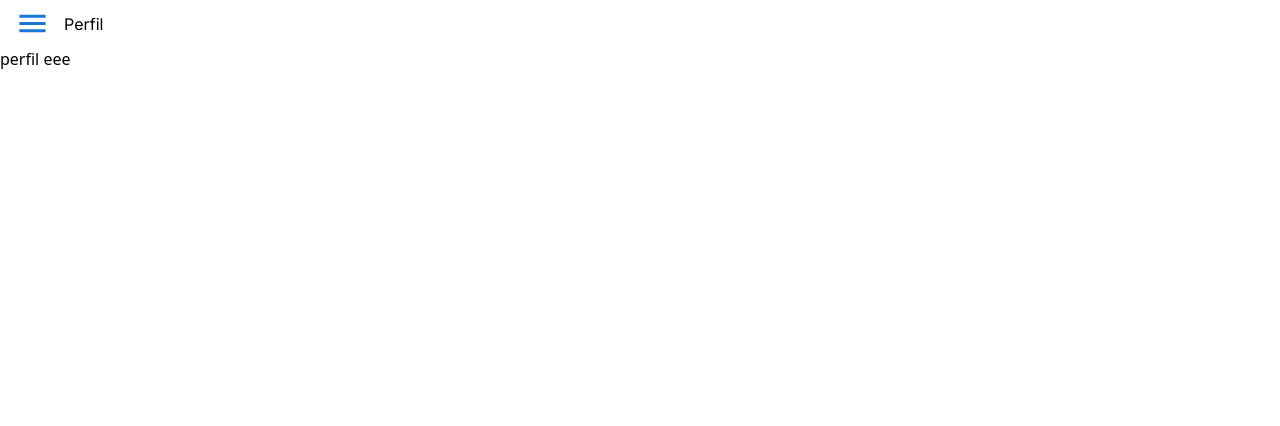
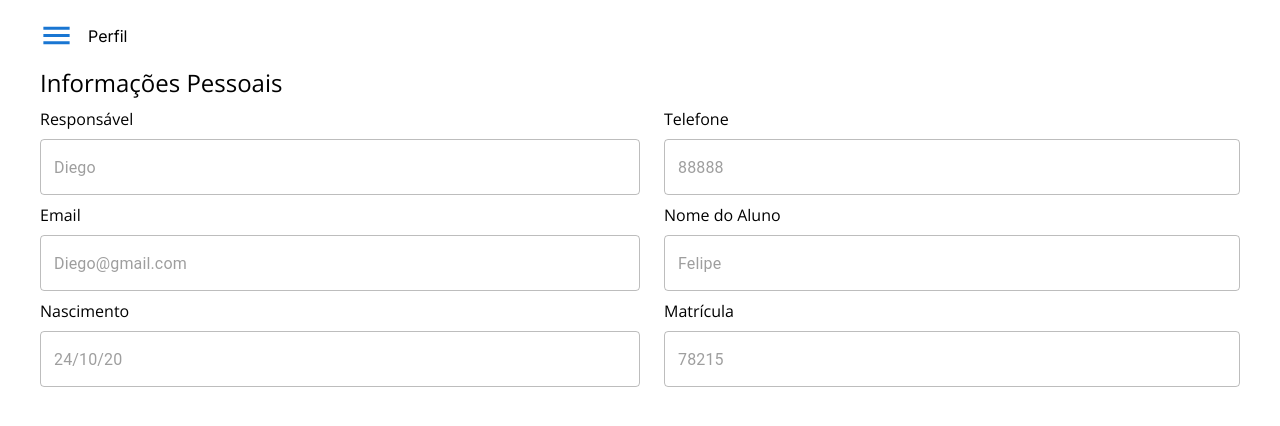
Before and after one commit to ViniciusAndrade02/Gerenciamento-de-Escola, a React (Vite) app: page /menu/perfil in a window 1280 px wide. Shown: the top 426 px of the page. Built offline with nearby package versions, Linux system fonts and the light colour scheme.

Commit message:
autenticacao

```diff
--- a/package.json
+++ b/package.json
@@ -15,6 +15,7 @@
     "@hookform/resolvers": "^3.9.1",
     "@mui/icons-material": "^6.1.5",
     "@mui/material": "^6.1.5",
+    "axios": "^1.7.7",
     "react": "^18.3.1",
     "react-dom": "^18.3.1",
     "react-hook-form": "^7.53.1",
--- a/src/App.tsx
+++ b/src/App.tsx
@@ -21,6 +21,7 @@ const IndexRouter = createBrowserRouter(
         <Route path="cardapio" element={<Cardápio />} />
         <Route path="perfil" element={<Perfil />} />
       </Route>
+
     </Route>
   )
 );
--- a/src/components/@fixed/Navegacao.tsx
+++ b/src/components/@fixed/Navegacao.tsx
@@ -5,10 +5,10 @@ import NavegationAll from "../Elements/NavegationAll";
 const Navegacao = () => {
   return (
     <>
-      <div className="flex flex-col">
-      <NavegationAll/>
+      <div className="flex flex-col mx-10 mt-3 mb-4">
+        <NavegationAll />
 
-        <div>
+        <div className="">
           <Outlet />
         </div>
       </div>
--- a/src/components/Elements/NavegationAll.tsx
+++ b/src/components/Elements/NavegationAll.tsx
@@ -76,7 +76,7 @@ const NavegationAll = () => {
 
   return (
     <>
-      <div className="flex items-center">
+      <div className="flex items-center relative right-4 mb-2">
         <Button onClick={toggleDrawer(true)}>
           <MenuIcon fontSize="large" />
         </Button>
--- a/src/components/Elements/NoticiaCard.tsx
+++ b/src/components/Elements/NoticiaCard.tsx
@@ -14,7 +14,7 @@ const NoticiaCard = ({
 }: NoticiaCard) => {
   return (
     <>
-      <div className="flex flex-col mx-10 mb-4 bg-gray-50">
+      <div className="flex flex-col mb-4 bg-gray-50">
         <img className="w-auto h-30 object-cover" src={imagemUrl} alt="" />
 
         <div className="flex justify-between px-2 mt-2">
--- a/src/output.css
+++ b/src/output.css
@@ -592,20 +592,20 @@ video {
   position: relative;
 }
 
-.top-10 {
-  top: 2.5rem;
+.left-10 {
+  left: 2.5rem;
 }
 
-.top-5 {
-  top: 1.25rem;
+.right-3 {
+  right: 0.75rem;
 }
 
-.top-2 {
-  top: 0.5rem;
+.right-4 {
+  right: 1rem;
 }
 
-.top-3 {
-  top: 0.75rem;
+.right-5 {
+  right: 1.25rem;
 }
 
 .mx-10 {
@@ -626,12 +626,40 @@ video {
   margin-top: 0.5rem;
 }
 
+.mt-5 {
+  margin-top: 1.25rem;
+}
+
+.mt-3 {
+  margin-top: 0.75rem;
+}
+
+.mb-2 {
+  margin-bottom: 0.5rem;
+}
+
 .flex {
   display: flex;
 }
 
+.grid {
+  display: grid;
+}
+
 .w-auto {
   width: auto;
+}
+
+.grid-cols-3 {
+  grid-template-columns: repeat(3, minmax(0, 1fr));
+}
+
+.grid-cols-2 {
+  grid-template-columns: repeat(2, minmax(0, 1fr));
+}
+
+.flex-row {
+  flex-direction: row;
 }
 
 .flex-col {
@@ -644,6 +672,18 @@ video {
 
 .justify-between {
   justify-content: space-between;
+}
+
+.space-x-6 > :not([hidden]) ~ :not([hidden]) {
+  --tw-space-x-reverse: 0;
+  margin-right: calc(1.5rem * var(--tw-space-x-reverse));
+  margin-left: calc(1.5rem * calc(1 - var(--tw-space-x-reverse)));
+}
+
+.space-y-2 > :not([hidden]) ~ :not([hidden]) {
+  --tw-space-y-reverse: 0;
+  margin-top: calc(0.5rem * calc(1 - var(--tw-space-y-reverse)));
+  margin-bottom: calc(0.5rem * var(--tw-space-y-reverse));
 }
 
 .border {
@@ -670,7 +710,7 @@ video {
   line-height: 1.75rem;
 }
 
-.\!text-black {
-  --tw-text-opacity: 1 !important;
-  color: rgb(0 0 0 / var(--tw-text-opacity)) !important;
+.text-2xl {
+  font-size: 1.5rem;
+  line-height: 2rem;
 }
--- a/src/pages/Autentication/Login.tsx
+++ b/src/pages/Autentication/Login.tsx
@@ -1,7 +1,7 @@
-import React from 'react';
-import { useForm, Controller } from 'react-hook-form';
-import { yupResolver } from '@hookform/resolvers/yup';
-import * as yup from 'yup';
+import React from "react";
+import { useForm, Controller } from "react-hook-form";
+import { yupResolver } from "@hookform/resolvers/yup";
+import * as yup from "yup";
 import {
   Box,
   Button,
@@ -10,19 +10,17 @@ import {
   Container,
   Avatar,
   Grid,
-} from '@mui/material';
-import LockOutlinedIcon from '@mui/icons-material/LockOutlined';
+} from "@mui/material";
+import LockOutlinedIcon from "@mui/icons-material/LockOutlined";
+import axios from "axios";
 
 // Schema de validação com Yup
 const validationSchema = yup.object().shape({
-  email: yup
-    .string()
-    .email('Email inválido')
-    .required('O email é obrigatório'),
+  email: yup.string().email("Email inválido").required("O email é obrigatório"),
   password: yup
     .string()
-    .min(6, 'A senha deve ter pelo menos 6 caracteres')
-    .required('A senha é obrigatória'),
+    .min(6, "A senha deve ter pelo menos 6 caracteres")
+    .required("A senha é obrigatória"),
 });
 
 const Login: React.FC = () => {
@@ -34,37 +32,60 @@ const Login: React.FC = () => {
     resolver: yupResolver(validationSchema),
   });
 
-  const onSubmit = (data: any) => {
-    console.log('Dados do Login:', data);
+  const onSubmit = async (data: any) => {
+    const api = axios.create({
+      baseURL: "http://44.223.188.239:8080", // URL da API
+      headers: {
+        "Content-Type": "application/json",
+      },
+      withCredentials: true, // Certifique-se de permitir o envio de cookies/sessões
+    });
+
+    try {
+      console.log("Dados do Login:", data);
+      const response = await api.post("/auth/login", data);
+
+      console.log(response);
+    } catch (error) {
+      console.error("Erro na autenticação:", error);
+    }
   };
 
   return (
-    <Container component="main" maxWidth="xs" sx={{
-      display: 'flex',
-      alignItems: 'center',
-      justifyContent: 'center',
-      height: '100vh',
-    }}>
+    <Container
+      component="main"
+      maxWidth="xs"
+      sx={{
+        display: "flex",
+        alignItems: "center",
+        justifyContent: "center",
+        height: "100vh",
+      }}
+    >
       <Box
         sx={{
-          display: 'flex',
-          flexDirection: 'column',
-          alignItems: 'center',
-          justifyContent: 'center',
+          display: "flex",
+          flexDirection: "column",
+          alignItems: "center",
+          justifyContent: "center",
           padding: 4,
           borderRadius: 2,
-          border:'1px solid black',
-          backgroundColor: 'white', // Fundo branco para o card
-          boxShadow: '0 4px 12px rgba(0, 0, 0, 0.1)',
+          border: "1px solid black",
+          backgroundColor: "white", // Fundo branco para o card
+          boxShadow: "0 4px 12px rgba(0, 0, 0, 0.1)",
         }}
       >
-        <Avatar sx={{ m: 1, bgcolor: 'secondary.main' }}>
+        <Avatar sx={{ m: 1, bgcolor: "secondary.main" }}>
           <LockOutlinedIcon />
         </Avatar>
         <Typography component="h1" variant="h5" sx={{ mb: 2 }}>
-          <h1 className=''>Entrar</h1>
+          <h1 className="">Entrar</h1>
         </Typography>
-        <Box component="form" onSubmit={handleSubmit(onSubmit)} sx={{ width: '100%' }}>
+        <Box
+          component="form"
+          onSubmit={handleSubmit(onSubmit)}
+          sx={{ width: "100%" }}
+        >
           <Grid container spacing={2}>
             <Grid item xs={12}>
               <Controller
@@ -77,7 +98,7 @@ const Login: React.FC = () => {
                     fullWidth
                     label="Email"
                     error={!!errors.email}
-                    helperText={errors.email ? errors.email.message : ''}
+                    helperText={errors.email ? errors.email.message : ""}
                   />
                 )}
               />
@@ -92,9 +113,9 @@ const Login: React.FC = () => {
                     variant="outlined"
                     fullWidth
                     label="Senha"
-                    type="password"
+                    type="text"
                     error={!!errors.password}
-                    helperText={errors.password ? errors.password.message : ''}
+                    helperText={errors.password ? errors.password.message : ""}
                   />
                 )}
               />
--- a/src/pages/Users/Perfil.tsx
+++ b/src/pages/Users/Perfil.tsx
@@ -1,11 +1,74 @@
-import React from 'react'
+import { TextField } from "@mui/material";
+import React from "react";
 
 const Perfil = () => {
+  const Users = {
+    Responsavel: "Diego",
+    Email: "Diego@gmail.com",
+    Nascimento: "24/10/20",
+    Telefone: "88888",
+    NomeDoAluno: "Felipe",
+    Matricula: "78215",
+  };
+
   return (
-    <div>
-      perfil eee
-    </div>
-  )
-}
+    <>
+      <h1 className="text-2xl">Informações Pessoais</h1>
+      <div className="grid grid-cols-2 space-x-6 my-2">
+        <div className="flex flex-col space-y-2">
+          <label htmlFor="responsavel">Responsável</label>
+          <TextField
+            id="responsavel"
+            variant="outlined"
+            value={Users.Responsavel}
+            disabled
+          />
 
-export default Perfil
+          <label htmlFor="email">Email</label>
+          <TextField
+            id="email"
+            variant="outlined"
+            value={Users.Email}
+            disabled
+          />
+
+          <label htmlFor="nascimento">Nascimento</label>
+          <TextField
+            id="nascimento"
+            variant="outlined"
+            value={Users.Nascimento}
+            disabled
+          />
+        </div>
+
+        <div className="flex flex-col space-y-2">
+          <label htmlFor="telefone">Telefone</label>
+          <TextField
+            id="telefone"
+            variant="outlined"
+            value={Users.Telefone}
+            disabled
+          />
+
+          <label htmlFor="nome-do-aluno">Nome do Aluno</label>
+          <TextField
+            id="nome-do-aluno"
+            variant="outlined"
+            value={Users.NomeDoAluno}
+            disabled
+          />
+
+          <label htmlFor="matricula">Matrícula</label>
+          <TextField
+            id="matricula"
+            variant="outlined"
+            value={Users.Matricula}
+            disabled
+          />
+        </div>
+      </div>
+    </>
+  );
+};
+
+export default Perfil;
```
Also changed, not shown: 1 other file (tests, documents, lock files or other folders).
